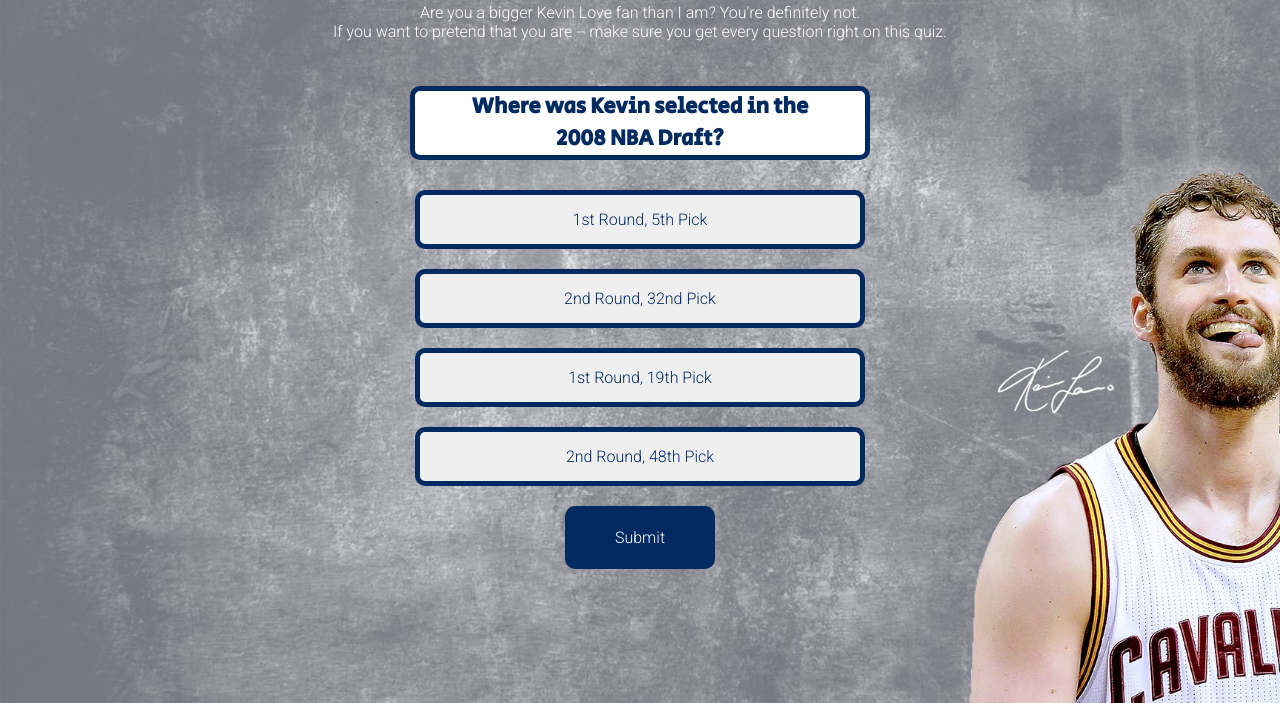
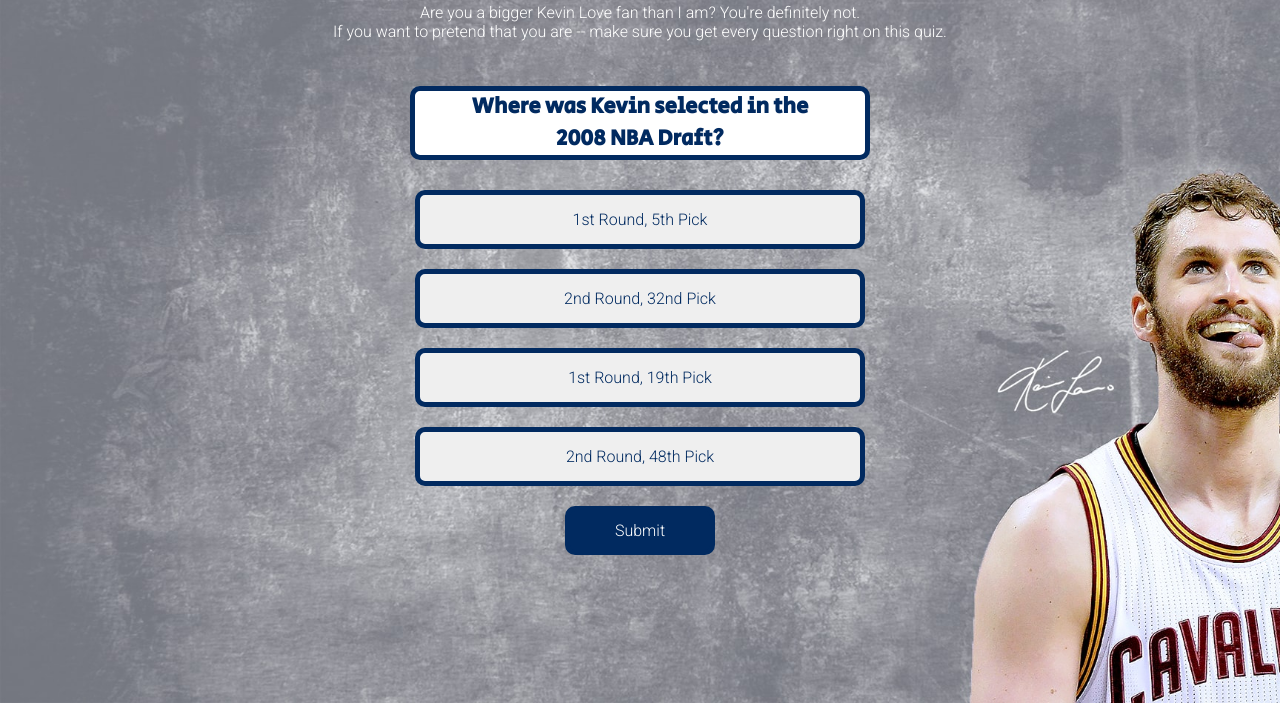
Before and after one commit to perryf/project-1, a plain HTML site: page index.html in a window 1280 px wide. Shown: the part 97-800 px from the top of the page. Drawn offline with Linux system fonts and the light colour scheme.

Commit message:
edits for html+css validation

```diff
--- a/index.html
+++ b/index.html
@@ -22,13 +22,13 @@
         <div class="question"><h2>Where was Kevin Love selected in the 2008 NBA Draft?</h2></div>
         </section>
         <section id="answers">
-            <button class="one" type="submit"><p></p></button>
-            <button class="two" type="submit"><p></p></button>
-            <button class="three" type="submit"><p></p></button>
-            <button class="four" type="submit"><p></p></button>
+            <button class="one" type="submit"></button>
+            <button class="two" type="submit"></button>
+            <button class="three" type="submit"></button>
+            <button class="four" type="submit"></button>
         </section>
         <section id="submit">
-            <button class ="submit" type="submit"><p>Submit</p></button>
+            <button class ="submit" type="submit">Submit</button>
         </section>
     <script src="script.js"></script>
     </body>
--- a/style.css
+++ b/style.css
@@ -91,24 +91,11 @@ div {
 }
 
 .one:focus, .two:focus, .three:focus, .four:focus {
-    margin: 10px;
-    max-width: 500px;
-    width: 450px;
-    flex-wrap: wrap;
     border: 5px solid #F7DB41;
-    border-radius: 10px;
-    font-family: 'Roboto', sans-serif;
-    text-align: center;
-    font-size: 16px;
-    font-family: 'Roboto', sans-serif;
-    font-weight: 300;
-    color: #012A60;
-    padding: 15px;
     outline: none;
 }
 
 .submit {
-    max-width: 200px;
     width: 150px;
     flex-wrap: wrap;
     border: 5px solid #012A60;
@@ -118,10 +105,12 @@ div {
     font-family: 'Roboto', sans-serif;
     font-weight: 300;
     background-color: #012A60;
-}
-
-.submit p {
+    text-align: center;
+    font-size: 16px;
+    font-family: 'Roboto', sans-serif;
+    font-weight: 300;
     color: white;
+    padding: 10px;
 }
 
 .submit:focus {
```
